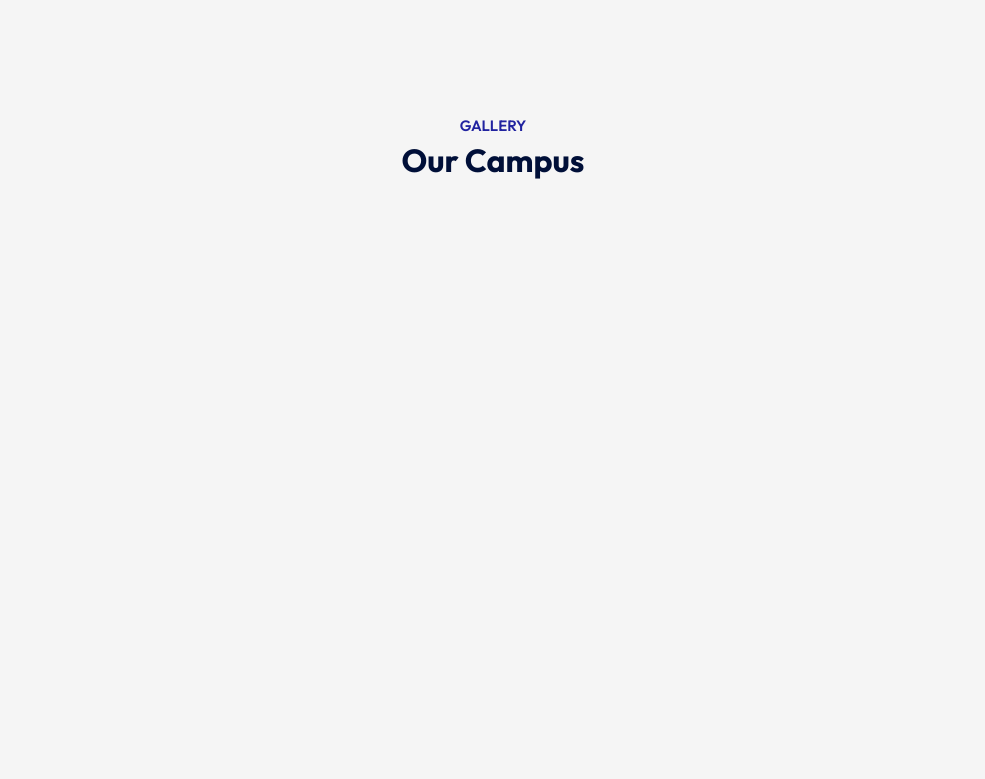
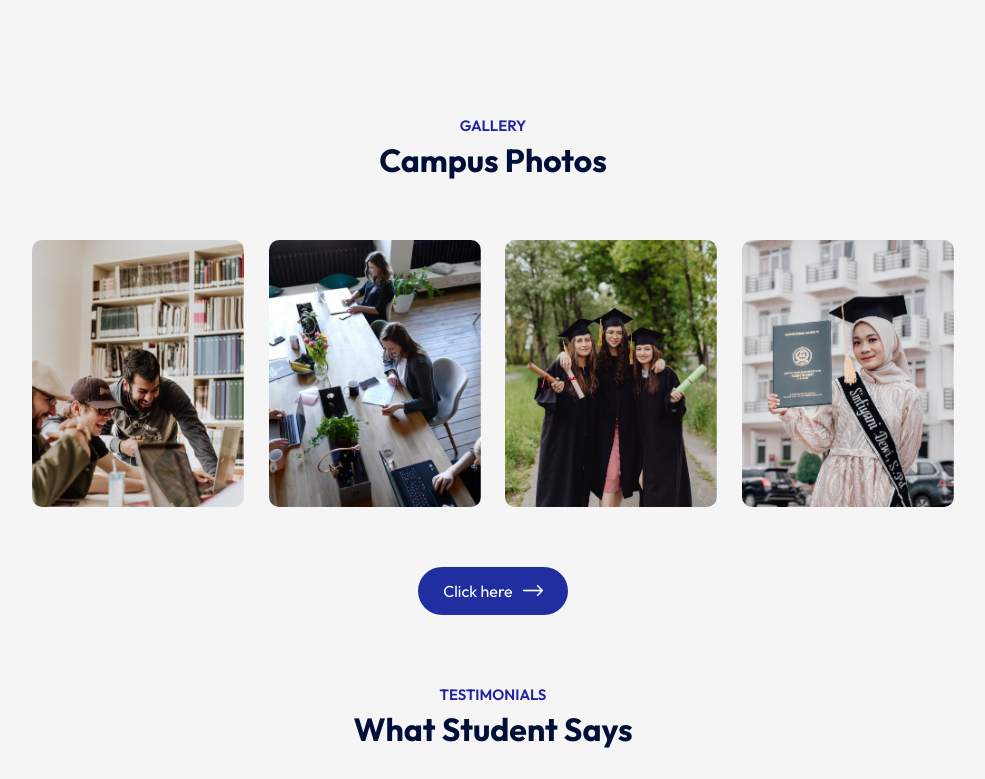
Before and after one commit to jaisinghdhande/Reactjs-Edusity, a React (Vite) app: page / in a window 1280 px wide. Shown: the part 1778-2557 px from the top of the page, without its empty margins (147-1132 px from the left). Before the commit the page ends 1988 px from the top, so only its background shows below. Built offline with nearby package versions, Linux system fonts and the light colour scheme.

Commit message:
completed campus section, now to begin the testimonial

```diff
--- a/src/App.jsx
+++ b/src/App.jsx
@@ -1,4 +1,5 @@
 import About from "./Components/About/About";
+import Campus from "./Components/Campus/Campus";
 import Hero from "./Components/Hero/Hero";
 import Navbar from "./Components/Navbar/Navbar";
 import Programs from "./Components/Programs/Programs";
@@ -13,7 +14,10 @@
         <Title title="Our Program" subtitle="What we Offer"></Title>
         <Programs></Programs>
         <About></About>
-        <Title title="Gallery" subtitle="Our Campus"></Title>
+        <Title title="Gallery" subtitle="Campus Photos"></Title>
+        <Campus></Campus>
+        <Title title="Testimonials" subtitle="What Student Says"></Title>
+
       </div>
     </div>
   );
--- /dev/null
+++ b/src/Components/Campus/Campus.css
@@ -0,0 +1,16 @@
+.campus {
+  display: flex;
+  justify-content: space-between;
+  align-items: center;
+  margin: 60px auto;
+  width: 90%;
+}
+
+.campus img {
+  width: 23%;
+  border-radius: 10px;
+}
+
+.outer-box{
+    text-align: center;
+}
--- /dev/null
+++ b/src/Components/Campus/Campus.jsx
@@ -0,0 +1,22 @@
+import "./Campus.css";
+import gallery_1 from "../../assets/gallery-1.png";
+import gallery_2 from "../../assets/gallery-2.png";
+import gallery_3 from "../../assets/gallery-3.png";
+import gallery_4 from "../../assets/gallery-4.png";
+import white_arrow from "../../assets/white-arrow.png"
+
+const Campus = () => {
+  return (
+    <div className="outer-box">
+      <div className="campus">
+        <img src={gallery_1}></img>
+        <img src={gallery_2}></img>
+        <img src={gallery_3}></img>
+        <img src={gallery_4}></img>
+      </div>
+      <button className="btn dark-btn">Click here <img src={white_arrow}></img></button>
+    </div>
+  );
+};
+
+export default Campus;
--- a/src/index.css
+++ b/src/index.css
@@ -35,7 +35,17 @@
   justify-content: center;
 }
 
-.btn img{
-    width: 20px;
-    margin-left: 10px;
+.btn img {
+  width: 20px;
+  margin-left: 10px;
 }
+
+/* .dark {
+  background-color: #212ea0;
+  color: white;
+} */
+
+.btn.dark-btn {
+  background-color: #212ea0;
+  color: white;
+}
```
